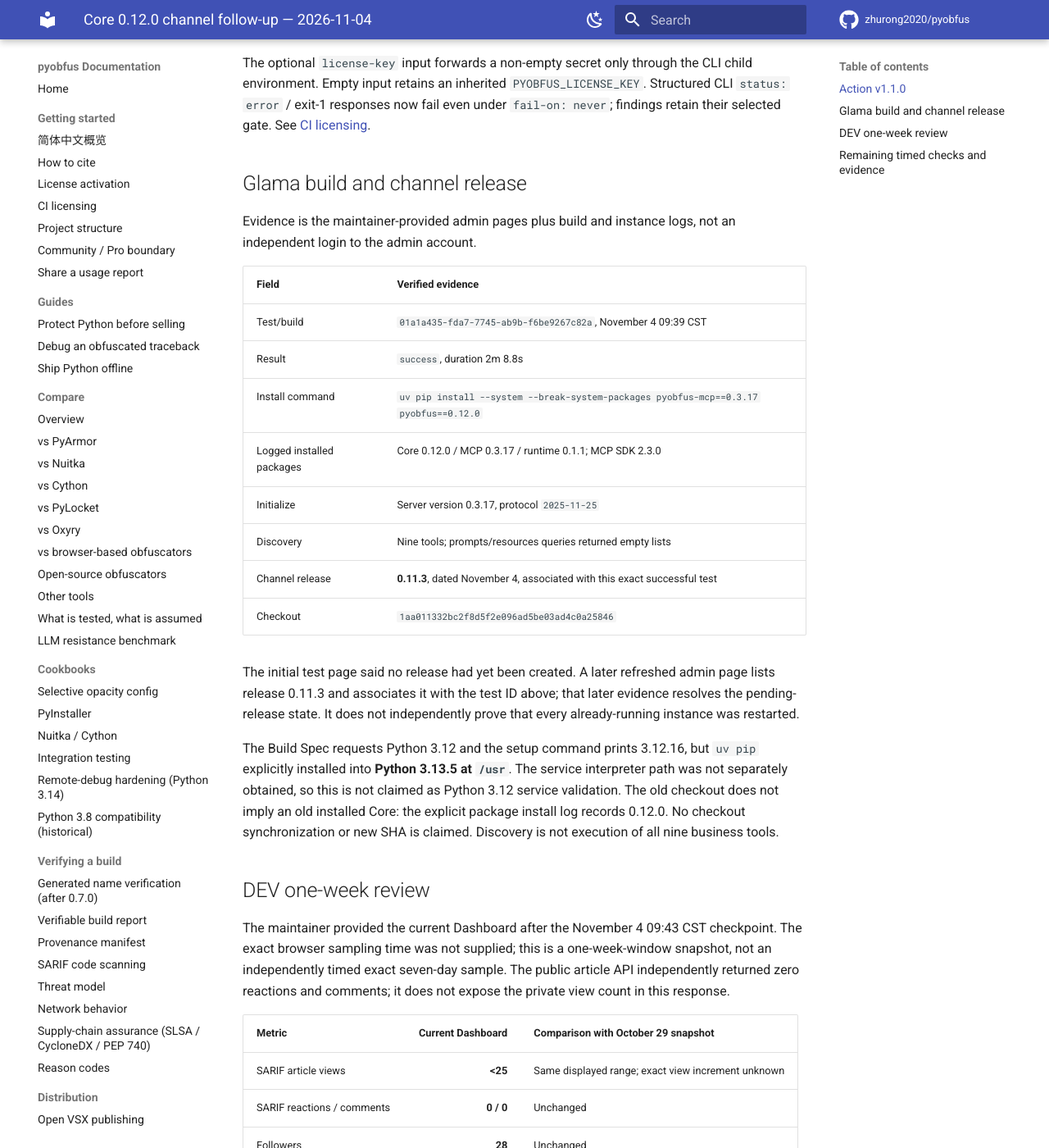
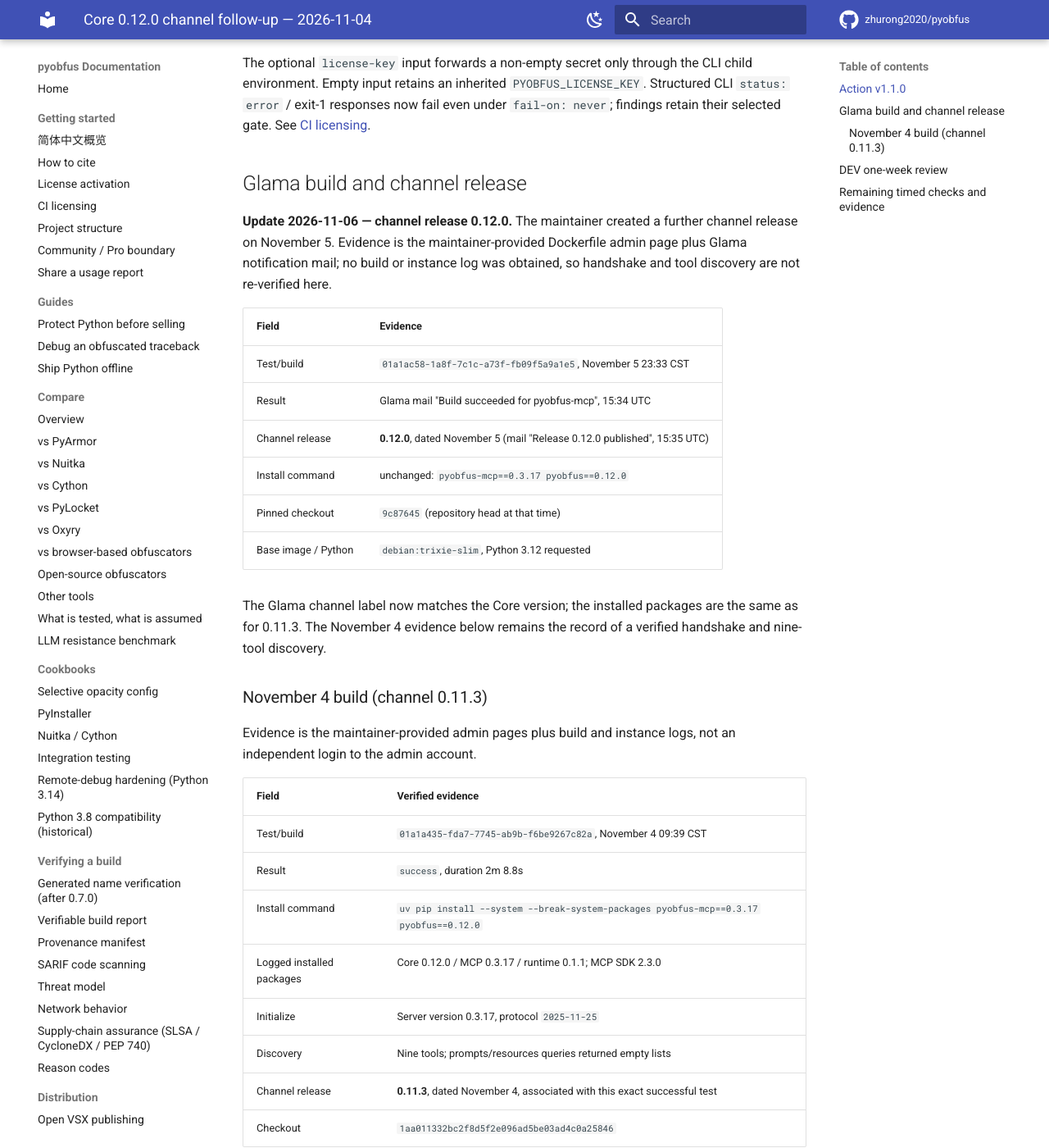
Before and after one commit to zhurong2020/pyobfus, an MkDocs documentation site: the page built from docs/CORE_012_CHANNEL_FOLLOWUP_2026-11-04.md, in a window 1280 px wide and 1400 px high, scrolled down 698 px. Shown: the whole window at 82% size. Built offline with MkDocs 1.6.1 and Material for MkDocs 9.7.7, drawn with Linux system fonts in a browser that asks for light colours; comment, search, counter and statistics services are not loaded.

Commit message:
docs: record Glama channel release 0.12.0
The maintainer created Glama channel release 0.12.0 on November 5, linked
to successful test 01a1ac58 with checkout 9c87645 and the unchanged
install command (MCP 0.3.17 / Core 0.12.0). Evidence is the admin
Dockerfile page and Glama notification mail; no build log was obtained,
so handshake and nine-tool discovery remain evidenced by the 0.11.3 build.

Co-Authored-By: Claude Opus 5.5 <noreply@anthropic.com>

```diff
--- a/docs/CORE_012_CHANNEL_FOLLOWUP_2026-11-04.md
+++ b/docs/CORE_012_CHANNEL_FOLLOWUP_2026-11-04.md
@@ -33,6 +33,26 @@ Structured CLI `status: error` / exit-1 responses now fail even under
 `fail-on: never`; findings retain their selected gate. See [CI licensing](CI_LICENSING.md).
 
 ## Glama build and channel release
+
+**Update 2026-11-06 — channel release 0.12.0.** The maintainer created a
+further channel release on November 5. Evidence is the maintainer-provided
+Dockerfile admin page plus Glama notification mail; no build or instance log
+was obtained, so handshake and tool discovery are not re-verified here.
+
+| Field | Evidence |
+|---|---|
+| Test/build | `01a1ac58-1a8f-7c1c-a73f-fb09f5a9a1e5`, November 5 23:33 CST |
+| Result | Glama mail "Build succeeded for pyobfus-mcp", 15:34 UTC |
+| Channel release | **0.12.0**, dated November 5 (mail "Release 0.12.0 published", 15:35 UTC) |
+| Install command | unchanged: `pyobfus-mcp==0.3.17 pyobfus==0.12.0` |
+| Pinned checkout | `9c87645` (repository head at that time) |
+| Base image / Python | `debian:trixie-slim`, Python 3.12 requested |
+
+The Glama channel label now matches the Core version; the installed packages
+are the same as for 0.11.3. The November 4 evidence below remains the record of
+a verified handshake and nine-tool discovery.
+
+### November 4 build (channel 0.11.3)
 
 Evidence is the maintainer-provided admin pages plus build and instance logs,
 not an independent login to the admin account.
```
Also changed, not shown: AGENTS.md (+1 -1 lines), CLAUDE.md (+2 -2 lines), docs/DISTRIBUTION_CHANNELS.md (+5 -0 lines), docs/TODO.md (+1 -1 lines).
